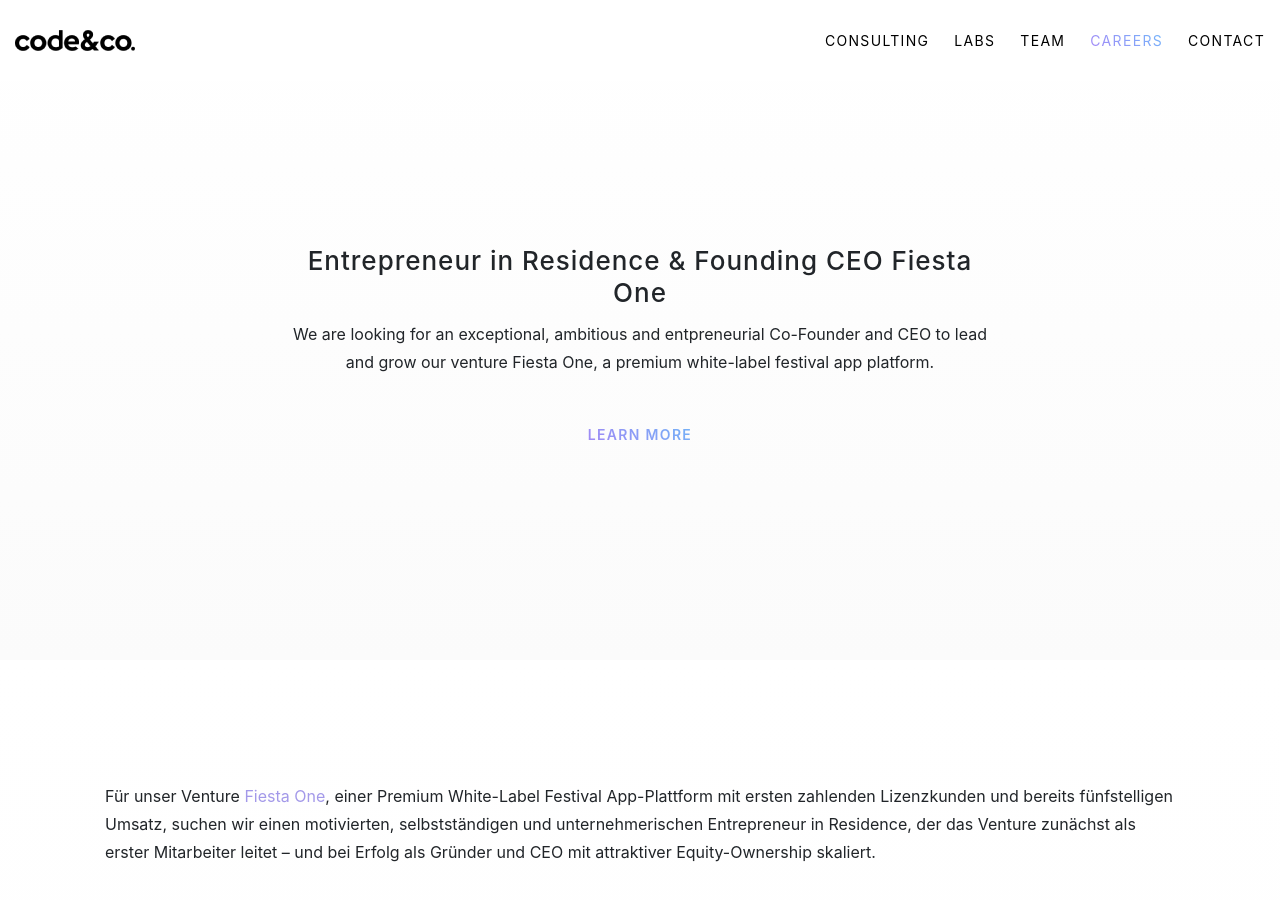
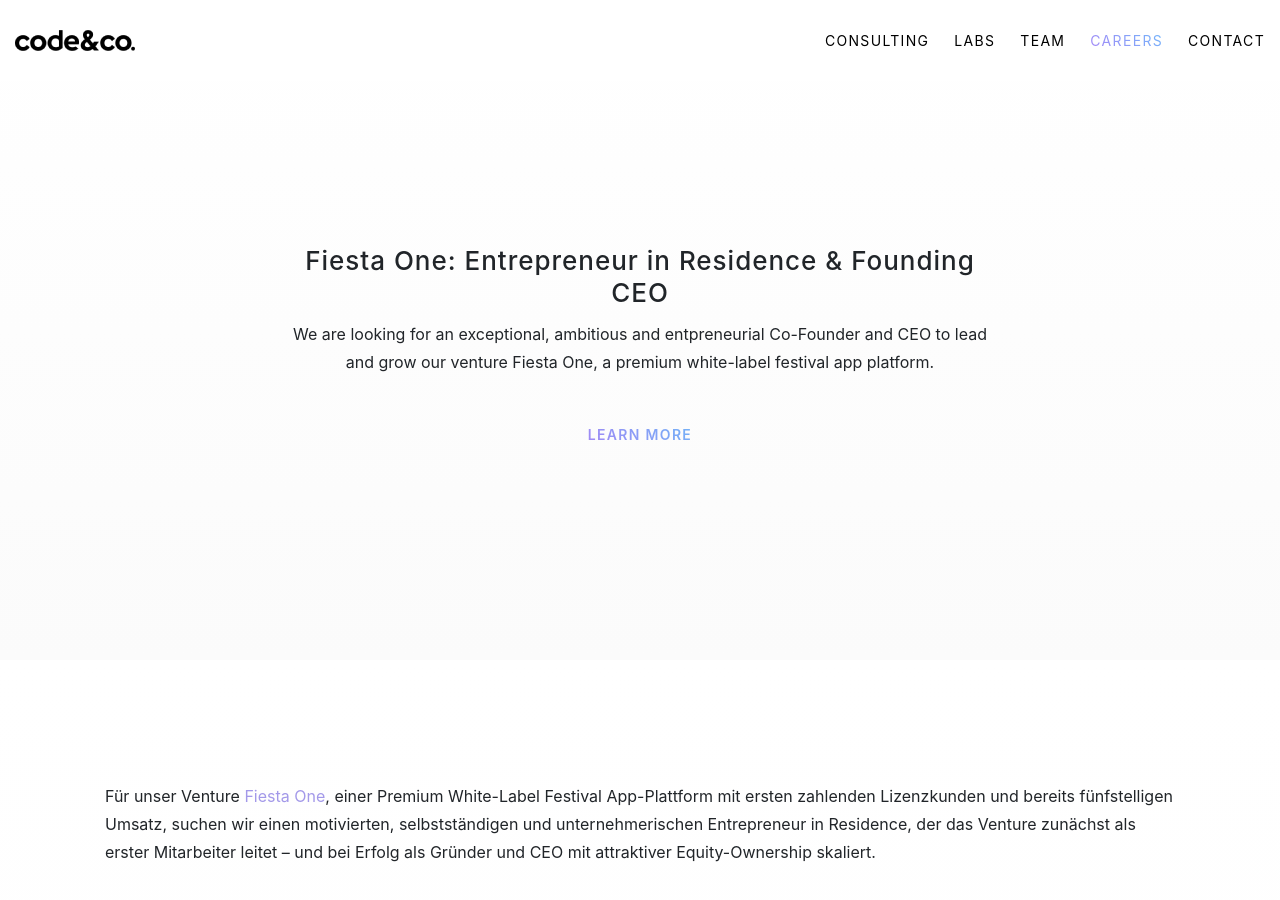
Before and after one commit to code-and-co/codeandcodotcom, a Jekyll site: the page built from _posts/2018-05-12-entrepreneur-in-residence-future-ceo-fiesta-one.markdown, in a window 1280 px wide and 900 px high. Built offline with Jekyll 4.4.1, drawn with Linux system fonts in a browser that asks for light colours; part of the change alters nothing that is shown.

Commit message:
new job post

```diff
--- a/_posts/2018-05-12-entrepreneur-in-residence-future-ceo-fiesta-one.markdown
+++ b/_posts/2018-05-12-entrepreneur-in-residence-future-ceo-fiesta-one.markdown
@@ -1,10 +1,10 @@
 ---
 layout: post
 permalink: /careers/:title/
-title: 'Careers at code & co. Labs | Entrepreneur in Residence & Founding CEO | Fiesta One'
-description: "We build and scale ventures and experiment with new technologies to create beautiful and scalable solutions. We write well crafted code and strive for great UX, usability and visual design. We build sticky products while leveraging technologies such as Machine Learning, and Augmented Reality."
+title: 'Entrepreneur in Residence & Founding CEO | Fiesta One | Careers at code & co. Labs'
+description: "We are looking for an exceptional, ambitious and entpreneurial Co-Founder and CEO to lead and grow our venture Fiesta One, a premium white-label festival app platform."
 
-job_title: 'Entrepreneur in Residence & Founding CEO Fiesta One'
+job_title: 'Fiesta One: Entrepreneur in Residence & Founding CEO'
 subtitle: 'We are looking for an exceptional, ambitious and entpreneurial Co-Founder and CEO to lead and grow our venture Fiesta One, a premium white-label festival app platform.'
 apply_callout: "If you think you are a good fit for code & co., please reach out with your LinkedIn profile, a cover letter, and an example of your work that you're proud of. We look forward to hearing from you!"
 ---
```
Also changed, not shown: 3 other files.
